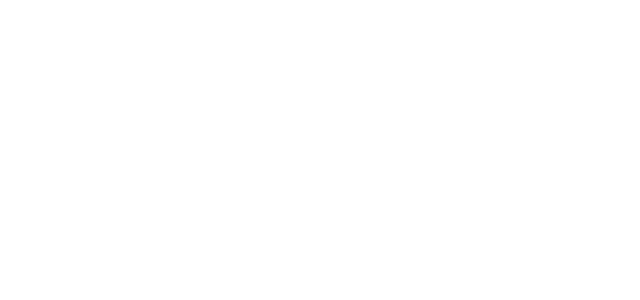
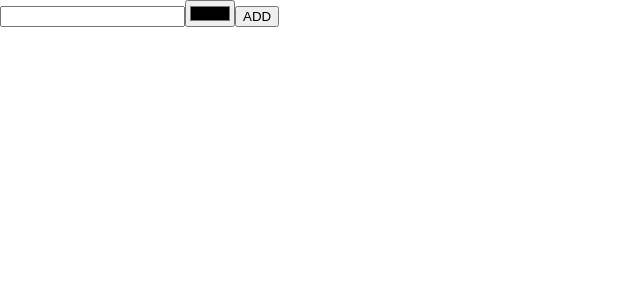
Before and after one commit to yemaoteng/colorsea-re, a React (Create React App) app: page / in a window 1280 px wide. Shown: the top 300 px of the page, without its empty margins (0-640 px from the left). Built offline with nearby package versions, Linux system fonts and the light colour scheme.

Commit message:
颜色能够很好地添加了

```diff
--- a/public/index.css
+++ b/public/index.css
@@ -1,5 +1,21 @@
+* {
+  box-sizing: border-box;
+}
+
 body {
   margin: 0;
   padding: 0;
   font-family: sans-serif;
 }
+
+.colorDiv {
+  float: left;
+  margin: 10px;
+  padding: 15px;
+  border: 1px solid gray
+}
+
+.colorBlock {
+  width: 100px;
+  height: 50px;
+}
--- a/src/App.js
+++ b/src/App.js
@@ -1,14 +1,18 @@
 import React, { Component } from 'react'
+import AddColorForm from './Component/AddColorForm'
+import ColorList from './Component/ColorList'
 import {v4} from 'uuid'
 
 
 export class App extends Component {
     constructor(props) {
-      super(props)
-      this.state = {
-         colors: []
-      }
-
+        super(props)
+        this.state = {
+            colors: []
+        }
+        this.addColor = this.addColor.bind(this)
+        this.rateColor = this.rateColor.bind(this)
+        this.removeColor = this.removeColor.bind(this)
     }
 
     addColor(title,color,rating) {
@@ -22,6 +26,9 @@
             }
         ]
         this.setState({colors})
+        setTimeout(() => {
+            console.log(this.state.colors)
+        }, 100)
     }
 
     rateColor(id,rating) {
@@ -39,9 +46,12 @@
     }
 
     render() {
+        const {addColor,rateColor,removeColor} = this
+        const colors = this.state.colors
         return (
         <div>
-
+            <AddColorForm onNewColor={addColor} />
+            <ColorList colors={colors} onRate={rateColor} onRemove={removeColor} />
         </div>
         )
     }
--- /dev/null
+++ b/src/Component/AddColorForm.js
@@ -0,0 +1,22 @@
+import React from 'react'
+
+const AddColorForm = ({onNewColor}) => {
+    let _title,_color
+    const submit = e=> {
+
+        onNewColor(_title.value,_color.value)
+        _title.value = ""
+        _color.value = "#000000"
+        e.preventDefault()
+    }
+
+    return (
+        <form className="addColorForm">
+            <input ref={input => _title=input} type="text" />
+            <input ref={input => _color=input} type="color" />
+            <input type="button" value="ADD" onClick={submit}/>
+        </form>
+    )
+}
+
+export default AddColorForm
--- /dev/null
+++ b/src/Component/Color.js
@@ -0,0 +1,12 @@
+import React from 'react'
+
+const Color = ({title,color,rating,onRate,onRemove}) => {
+    return (
+        <div className="colorDiv">
+            <h3>{title}</h3>
+            <div className="colorBlock" style={{backgroundColor:color}}></div>
+        </div>
+    )
+}
+
+export default Color
--- /dev/null
+++ b/src/Component/ColorList.js
@@ -0,0 +1,14 @@
+import React from 'react'
+import Color from './Color'
+
+const ColorList = ({colors,onRate,onRemove}) => {
+    return (
+        <div>
+            {colors.map((color,i) =>
+                <Color key={i} {...color} onRate={onRate} onRemove={()=>onRemove(i)} />
+            )}
+        </div>
+    )
+}
+
+export default ColorList
```
